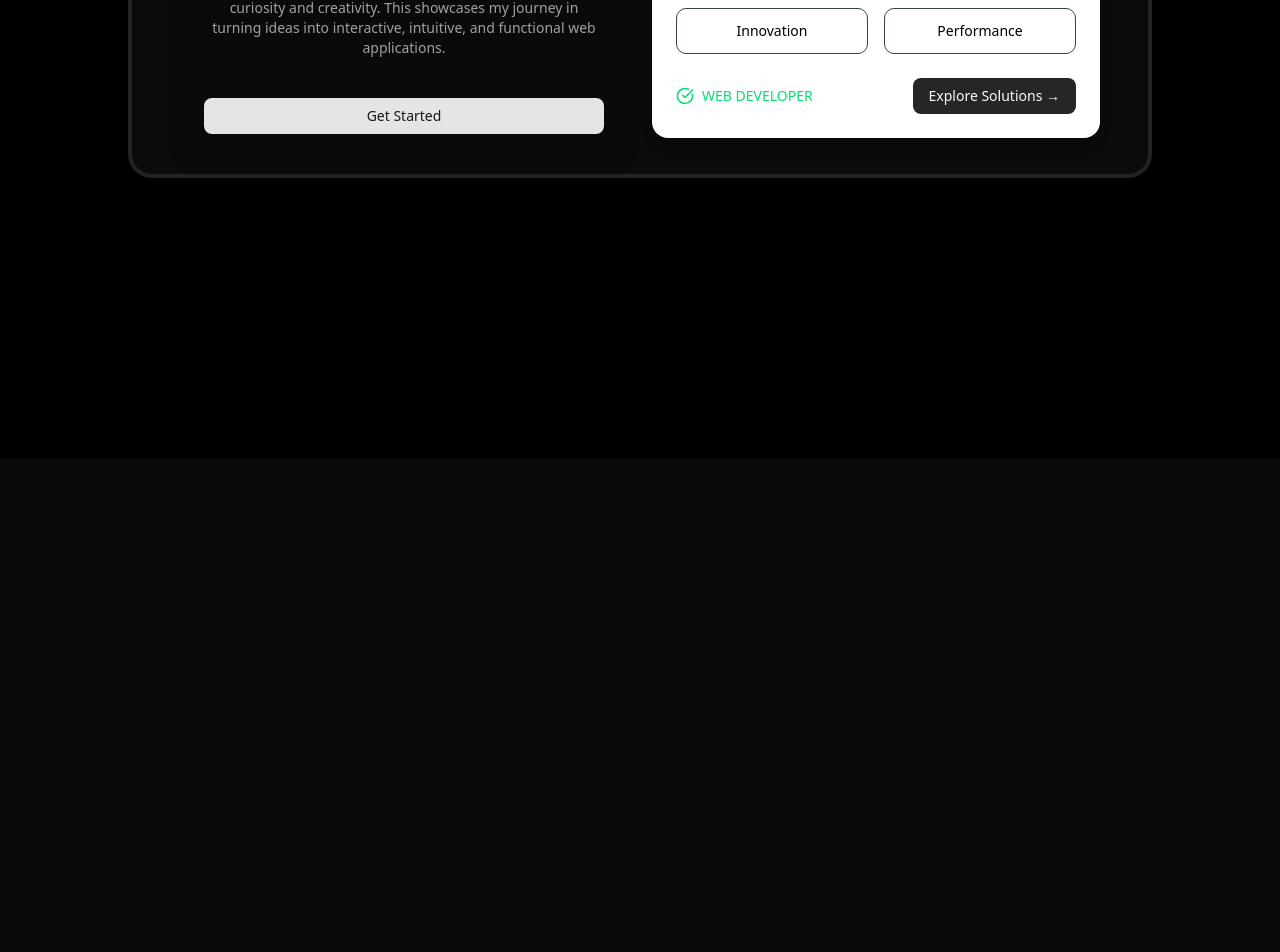
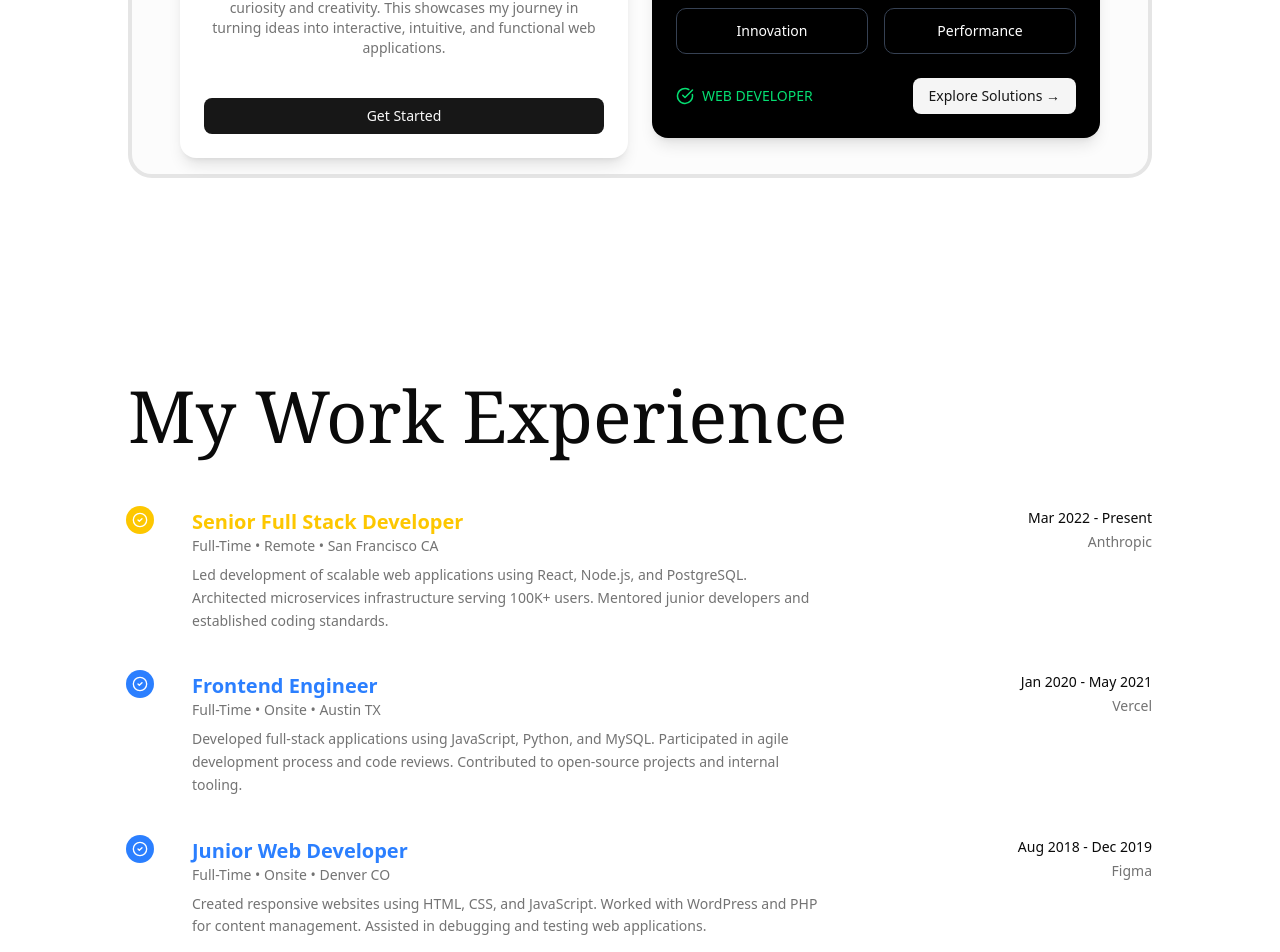
Before and after one commit to muhammedrafii/personalwebsite, a Next.js app: page / in a window 1280 px wide. Shown: the part 342-1294 px from the top of the page. Before the commit the page ends 800 px from the top, so only its background shows below. Built offline with nearby package versions, Linux system fonts and the light colour scheme.

Commit message:
Default dark theme + navbar update

```diff
--- a/app/journey/page.tsx
+++ b/app/journey/page.tsx
@@ -1,16 +1,38 @@
 "use client";
 import React from "react";
 import HoverGradientNavBar from "@/components/ruixen/hover-gradient-navbar";
+import { Accordion, AccordionItem, AccordionTrigger, AccordionContent } from "@/components/ui/accordion";
 
 export default function JourneyPage() {
   return (
     <div className="min-h-screen bg-white dark:bg-black">
       <HoverGradientNavBar />
-      <div className="flex flex-col items-center justify-center min-h-screen p-8">
-        <h1 className="text-4xl font-bold mb-4">Journey Page</h1>
-        <p className="text-lg text-gray-700 dark:text-gray-300">
-          Welcome to the Journey page.
-        </p>
+
+      <div className="flex flex-col items-center justify-center pt-24 p-8">
+        <h1 className="text-4xl font-bold mb-6">My Journey</h1>
+
+        <div className="w-full max-w-5xl mt-10">
+          <Accordion type="single" collapsible defaultValue="item-1">
+            <AccordionItem value="item-1">
+              <AccordionTrigger>How I Started</AccordionTrigger>
+              <AccordionContent>
+                I began exploring web development with HTML, CSS, JS, then React & Next.js.
+              </AccordionContent>
+            </AccordionItem>
+            <AccordionItem value="item-2">
+              <AccordionTrigger>Technologies I Mastered</AccordionTrigger>
+              <AccordionContent>
+                • JavaScript • TypeScript • React • Next.js • TailwindCSS • Shadcn UI • Firebase • Backend APIs
+              </AccordionContent>
+            </AccordionItem>
+            <AccordionItem value="item-3">
+              <AccordionTrigger>Future Goals</AccordionTrigger>
+              <AccordionContent>
+                Build scalable apps, enhance full-stack skills, and contribute to open-source.
+              </AccordionContent>
+            </AccordionItem>
+          </Accordion>
+        </div>
       </div>
     </div>
   );
--- a/app/page.tsx
+++ b/app/page.tsx
@@ -2,9 +2,9 @@
 import React from "react";
 import HoverGradientNavBar from "@/components/ruixen/hover-gradient-navbar";
 import PrecisionCard from "@/components/ruixen/precision-card";
+import { Experience5 } from "@/components/experience5"; // Adjust path
 
-// Use string path for images in the public folder
-const rafiImagePath = "/images/rafi.png"; // Make sure rafi.png is in public/images/
+const rafiImagePath = "/images/rafi.png";
 
 export default function HomePage() {
   return (
@@ -13,19 +13,27 @@ export default function HomePage() {
 
       <div className="flex flex-col items-center justify-center pt-24 p-8">
         {/* Precision Card */}
-        <div className="w-full max-w-5xl mb-10">
+        <div className="w-full max-w-5xl mb-16">
           <PrecisionCard
             leftSubtitle="MUHAMMED RAFI"
-            leftTitle="" // Can add a title if needed
+            leftTitle=""
             leftDescription="Hi, I’m Muhammed Rafi — a web developer fueled by curiosity and creativity. This showcases my journey in turning ideas into interactive, intuitive, and functional web applications."
-            tags={[]} // Add tags if needed
+            tags={[]}
             leftButton="Get Started"
             rightTitle="Redefining Digital Excellence."
             rightDescription="Explore my projects and see how I blend technology, design, and passion to deliver meaningful digital experiences."
             rightItems={["Uptime", "Scalability", "Innovation", "Performance"]}
             certificationText="WEB DEVELOPER"
             rightButton="Explore Solutions →"
-            leftImage={rafiImagePath} // ✅ Use string path
+            leftImage={rafiImagePath}
+          />
+        </div>
+
+        {/* Experience Section */}
+        <div className="w-full max-w-5xl">
+          <Experience5
+            title="My Work Experience"
+
           />
         </div>
       </div>
--- /dev/null
+++ b/components/experience5.tsx
@@ -0,0 +1,100 @@
+"use client";
+
+import React from "react";
+import { CheckCircle2 } from "lucide-react";
+
+interface ExperienceItem {
+  title: string;
+  details: string;
+  period: string;
+  company: string;
+  description: string;
+}
+
+interface Experience5Props {
+  title?: string;
+  experience?: ExperienceItem[];
+}
+
+const Experience5 = ({
+  title = "Work Experience",
+  experience = [
+    {
+      title: "Senior Full Stack Developer",
+      details: "Full-Time • Remote • San Francisco CA",
+      period: "Mar 2022 - Present",
+      company: "Anthropic",
+      description:
+        "Led development of scalable web applications using React, Node.js, and PostgreSQL. Architected microservices infrastructure serving 100K+ users. Mentored junior developers and established coding standards.",
+    },
+    {
+      title: "Frontend Engineer",
+      details: "Full-Time • Onsite • Austin TX",
+      period: "Jan 2020 - May 2021",
+      company: "Vercel",
+      description:
+        "Developed full-stack applications using JavaScript, Python, and MySQL. Participated in agile development process and code reviews. Contributed to open-source projects and internal tooling.",
+    },
+    {
+      title: "Junior Web Developer",
+      details: "Full-Time • Onsite • Denver CO",
+      period: "Aug 2018 - Dec 2019",
+      company: "Figma",
+      description:
+        "Created responsive websites using HTML, CSS, and JavaScript. Worked with WordPress and PHP for content management. Assisted in debugging and testing web applications.",
+    },
+  ],
+}: Experience5Props) => {
+  return (
+    <section className="py-16 md:py-32">
+      <div className="container">
+        <div className="mx-auto max-w-7xl">
+          <h2 className="mb-12 font-serif text-4xl font-medium leading-tight md:text-7xl">
+            {title}
+          </h2>
+
+          <div className="space-y-8">
+            {experience.map(
+              ({ title, details, period, company, description }, idx) => (
+                <div key={idx} className="flex flex-col gap-4 md:flex-row md:items-start">
+                  {/* Active Icon - Tick */}
+                  <div className="flex-shrink-0">
+                    <div
+                      className={`flex h-6 w-6 items-center justify-center rounded-full ring-2 ${
+                        idx === 0
+                          ? "bg-yellow-400 ring-yellow-400 text-white" // First icon mango yellow
+                          : "bg-blue-500 ring-blue-500 text-white" // Others blue
+                      }`}
+                    >
+                      <CheckCircle2 className="h-4 w-4 text-white" />
+                    </div>
+                  </div>
+
+                  {/* Content */}
+                  <div className="md:ml-6 md:w-2/3">
+                    <h3
+                      className={`text-xl font-semibold ${
+                        idx === 0 ? "text-yellow-400" : "text-blue-500"
+                      }`}
+                    >
+                      {title}
+                    </h3>
+                    <p className="text-muted-foreground mb-2 text-sm">{details}</p>
+                    <p className="text-muted-foreground mb-2 text-sm leading-relaxed">{description}</p>
+                  </div>
+
+                  <div className="text-right md:w-1/3 md:text-right">
+                    <p className="mb-1 text-sm font-medium">{period}</p>
+                    <p className="text-muted-foreground text-sm">{company}</p>
+                  </div>
+                </div>
+              ),
+            )}
+          </div>
+        </div>
+      </div>
+    </section>
+  );
+};
+
+export { Experience5 };
--- a/components/ruixen/hover-gradient-navbar.tsx
+++ b/components/ruixen/hover-gradient-navbar.tsx
@@ -32,20 +32,24 @@ const menuItems: MenuItem[] = [
 ];
 
 export default function HoverGradientNavBar() {
-  const [isDark, setIsDark] = useState(true);
+  const [isDark, setIsDark] = useState(false);
   const pathname = usePathname();
 
-  // Always start in dark theme
+  // Load theme from localStorage
   useEffect(() => {
-    document.documentElement.classList.add("dark");
-    setIsDark(true);
+    const saved = localStorage.getItem("theme");
+    if (saved === "dark") {
+      setIsDark(true);
+      document.documentElement.classList.add("dark");
+    }
   }, []);
 
-  // Toggle theme (does NOT save to localStorage)
+  // Toggle theme
   const toggleTheme = () => {
     const dark = !isDark;
     setIsDark(dark);
     document.documentElement.classList.toggle("dark", dark);
+    localStorage.setItem("theme", dark ? "dark" : "light");
   };
 
   return (
--- /dev/null
+++ b/components/ui/accordion.tsx
@@ -0,0 +1,66 @@
+"use client"
+
+import * as React from "react"
+import * as AccordionPrimitive from "@radix-ui/react-accordion"
+import { ChevronDownIcon } from "lucide-react"
+
+import { cn } from "@/lib/utils"
+
+function Accordion({
+  ...props
+}: React.ComponentProps<typeof AccordionPrimitive.Root>) {
+  return <AccordionPrimitive.Root data-slot="accordion" {...props} />
+}
+
+function AccordionItem({
+  className,
+  ...props
+}: React.ComponentProps<typeof AccordionPrimitive.Item>) {
+  return (
+    <AccordionPrimitive.Item
+      data-slot="accordion-item"
+      className={cn("border-b last:border-b-0", className)}
+      {...props}
+    />
+  )
+}
+
+function AccordionTrigger({
+  className,
+  children,
+  ...props
+}: React.ComponentProps<typeof AccordionPrimitive.Trigger>) {
+  return (
+    <AccordionPrimitive.Header className="flex">
+      <AccordionPrimitive.Trigger
+        data-slot="accordion-trigger"
+        className={cn(
+          "focus-visible:border-ring focus-visible:ring-ring/50 flex flex-1 items-start justify-between gap-4 rounded-md py-4 text-left text-sm font-medium transition-all outline-none hover:underline focus-visible:ring-[3px] disabled:pointer-events-none disabled:opacity-50 [&[data-state=open]>svg]:rotate-180",
+          className
+        )}
+        {...props}
+      >
+        {children}
+        <ChevronDownIcon className="text-muted-foreground pointer-events-none size-4 shrink-0 translate-y-0.5 transition-transform duration-200" />
+      </AccordionPrimitive.Trigger>
+    </AccordionPrimitive.Header>
+  )
+}
+
+function AccordionContent({
+  className,
+  children,
+  ...props
+}: React.ComponentProps<typeof AccordionPrimitive.Content>) {
+  return (
+    <AccordionPrimitive.Content
+      data-slot="accordion-content"
+      className="data-[state=closed]:animate-accordion-up data-[state=open]:animate-accordion-down overflow-hidden text-sm"
+      {...props}
+    >
+      <div className={cn("pt-0 pb-4", className)}>{children}</div>
+    </AccordionPrimitive.Content>
+  )
+}
+
+export { Accordion, AccordionItem, AccordionTrigger, AccordionContent }
--- a/package.json
+++ b/package.json
@@ -9,6 +9,7 @@
     "lint": "eslint"
   },
   "dependencies": {
+    "@radix-ui/react-accordion": "^1.2.12",
     "@radix-ui/react-separator": "^1.1.8",
     "@radix-ui/react-slot": "^1.2.4",
     "@radix-ui/react-tabs": "^1.1.13",
@@ -18,7 +19,7 @@
     "lucide-react": "^0.556.0",
     "motion": "^12.23.25",
     "next": "16.0.7",
-    "react": "19.2.0",
+    "react": "^19.2.0",
     "react-dom": "19.2.0",
     "tailwind-merge": "^3.4.0"
   },
```
Also changed, not shown: components.json, 1 other file (tests, documents, lock files or other folders).
